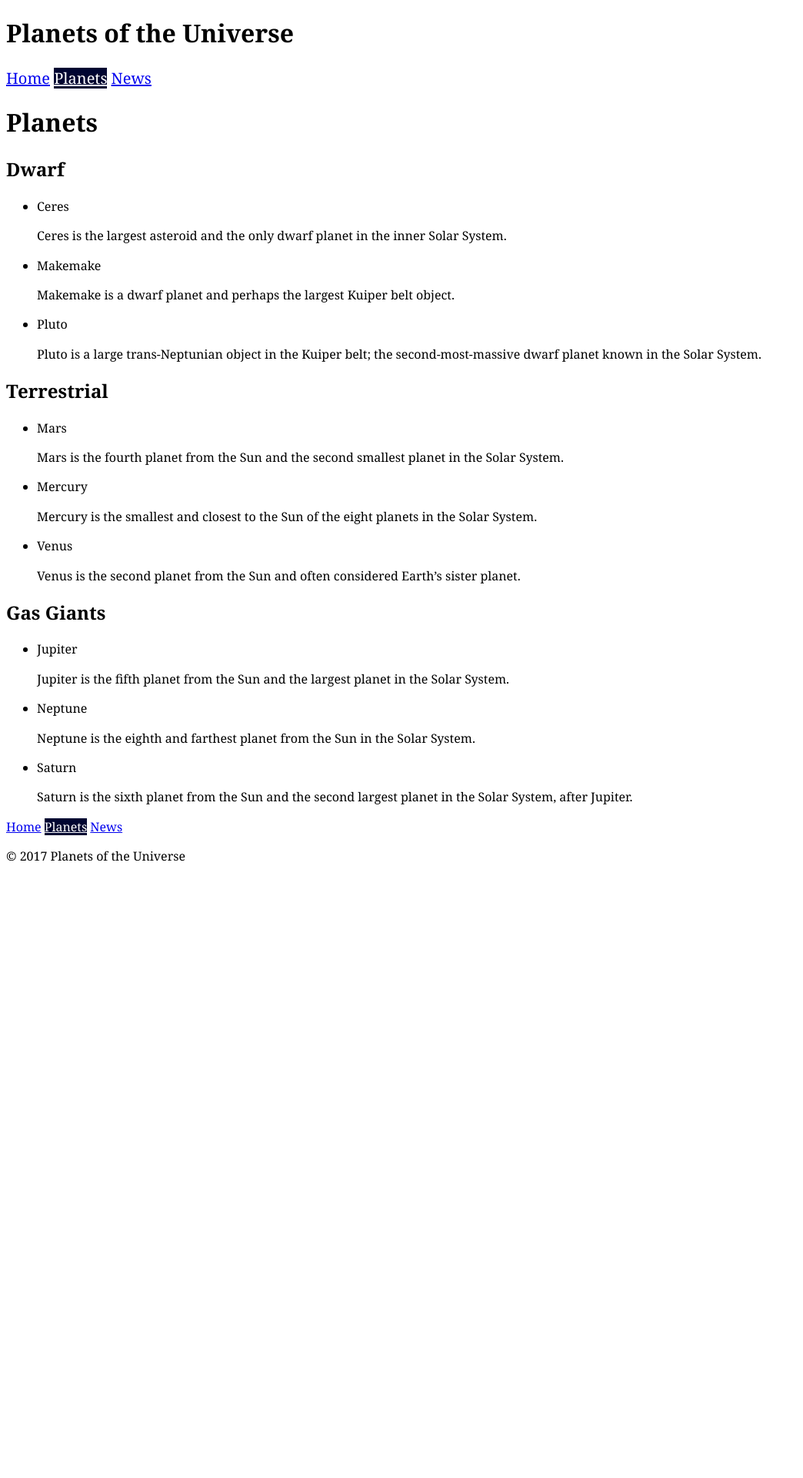
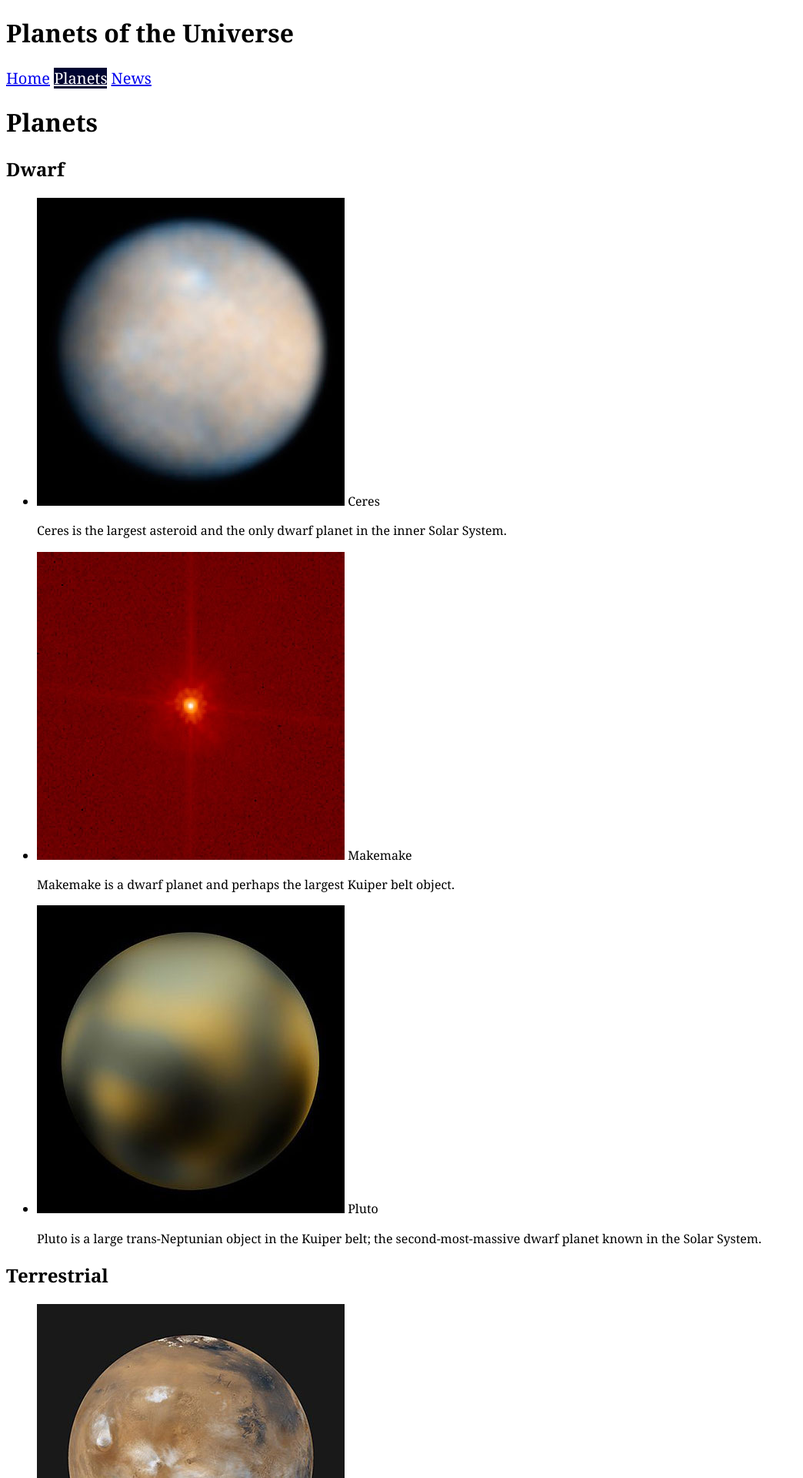
Before and after one commit to shevapato2008/planets-of-the-universe, a Jekyll site: the page built from planets/index.html, in a window 1280 px wide. Shown: the top 1920 px of the page at 77% size, without its empty margins (0-1044 px from the left). Built offline with Jekyll 4.4.1, drawn with Linux system fonts in a browser that asks for light colours; before the commit the page ends 1139 px from its top, so only the background shows below that.

Commit message:
Added images to the page.

```diff
--- a/_includes/planet-list.html
+++ b/_includes/planet-list.html
@@ -2,6 +2,7 @@
 	{% for planet in site.pages %}
 		{% if planet.type == include.type %}
 		<li>
+			<img src="{{site.baseurl}}/img/planets/{{planet.image}}" alt="Photo of {{planet.title}}">
 			{{planet.title}}
 			<p>{{planet.meta}}</p>
 		</li>
```
